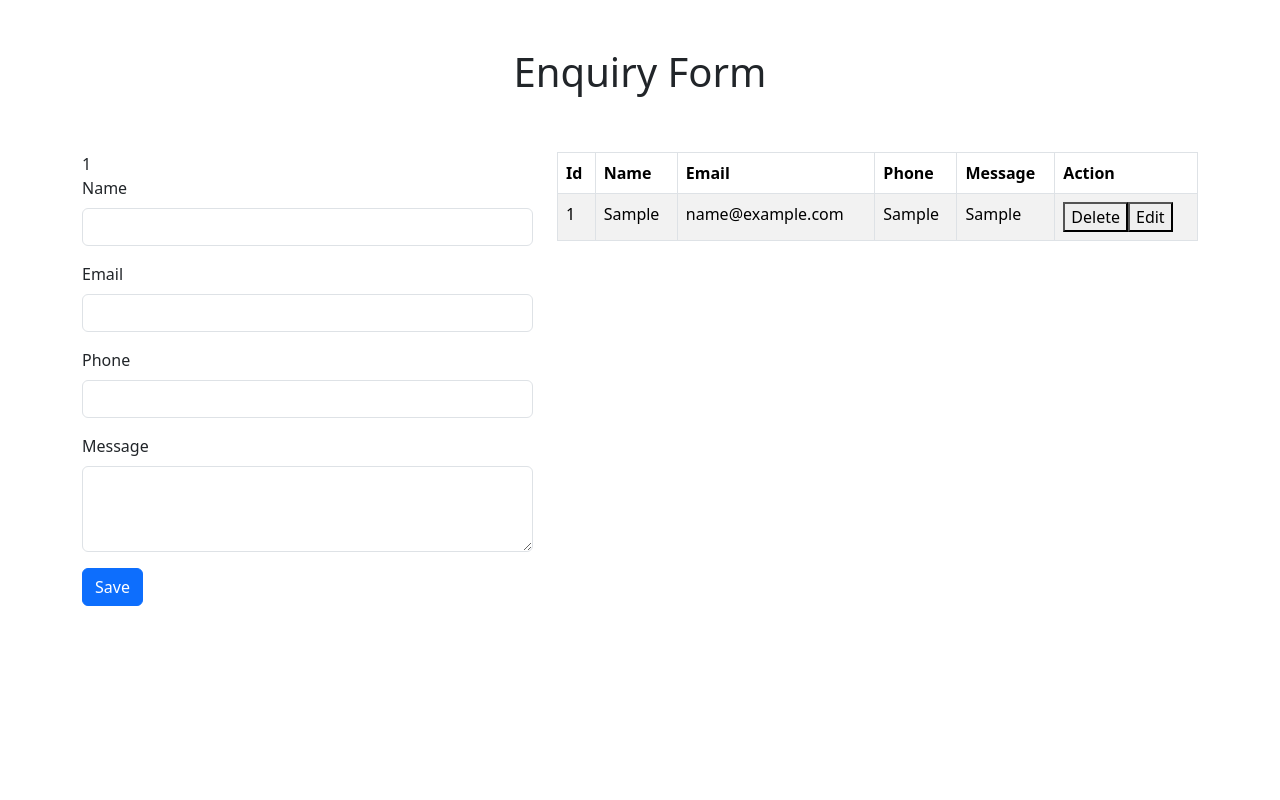
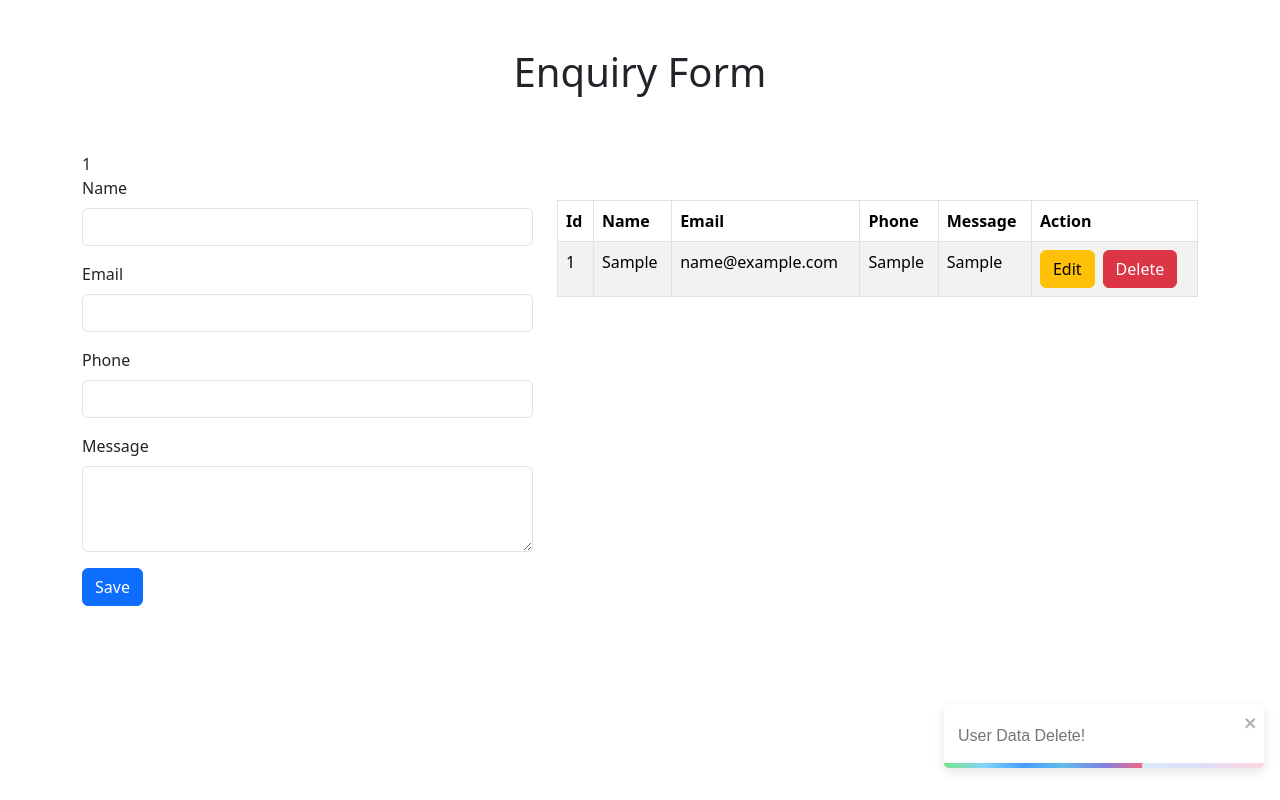
Before and after one commit to marleyDip/React-JS-Basics, a React (Create React App) app in the folder controlled-component/: page / in a window 1280 px wide. Both pictures are taken after typing "Sample", "name@example.com", "Sample", "Sample" into the empty fields and a click on the button "Save". Built offline with nearby package versions, Linux system fonts and the light colour scheme.

Commit message:
Update UserRow in userData State

```diff
--- a/controlled-component/src/App.js
+++ b/controlled-component/src/App.js
@@ -1,6 +1,6 @@
 import { useState } from "react";
 import "./App.css";
-import { Col, Container, Row, Table } from "react-bootstrap";
+import { Button, Col, Container, Row, Table } from "react-bootstrap";
 import { ToastContainer, toast } from "react-toastify";
 
 function App() {
@@ -23,6 +23,8 @@ function App() {
     let inputValue = event.target.value; // Deep
 
     // dynamically change value thats why not use => oldData.inputName
+
+    //set a property ( key ) in an object using a variable
     oldData[inputName] = inputValue;
     setFormData(oldData);
   };
@@ -39,18 +41,30 @@ function App() {
       uMessage: formData.uMessage,
     };
 
+    // edit data
+    if (formData.index === "") {
+      // find insert duplicate email or phone
       let checkFilterUser = userData.filter(
         (v) => v.uEmail == formData.uEmail || v.uPhone == formData.uPhone
       );
 
+      // check duplicate or not
       if (checkFilterUser.length == 1) {
         //alert("Email & Number Already Exists...");
 
         toast.error("Email & Number Already Exists...");
       } else {
+        // insert input data
         let oldUserData = [...userData, currentUserFormData]; // old Array ( [] ) + New Array Elements ( {} ) => [ {}, {}, {} ]
-      console.log(oldUserData);
+        //console.log(oldUserData);
+
+        toast("User Data Delete!", {
+          position: "bottom-right",
+        });
+
         setUserData(oldUserData);
+
+        // after submit data, it goes to empty
         setFormData({
           uName: "",
           uEmail: "",
@@ -59,19 +73,74 @@ function App() {
           index: "",
         });
       }
+    } else {
+      //console.log(formData.index);
+
+      let editIndex = formData.index; // 1
+      let oldData = userData; // clone
+
+      // check update duplicate email or phone
+      let checkFilterUser = userData.filter(
+        (v, i) =>
+          (v.uEmail == formData.uEmail || v.uPhone == formData.uPhone) &&
+          i != editIndex
+      ); // && = without own record
+      console.log(checkFilterUser);
+
+      // array index = [0], [1], ... but array length = 1, 2, 3
+      if (checkFilterUser.length == 0) {
+        // [{}, {}] => choice 2nd one & update
+        oldData[editIndex]["uName"] = formData.uName;
+        oldData[editIndex]["uEmail"] = formData.uEmail;
+        oldData[editIndex]["uPhone"] = formData.uPhone;
+        oldData[editIndex]["uMessage"] = formData.uMessage;
+
+        toast.info("User Data Updated!", {
+          position: "top-left",
+        });
+
+        setUserData(oldData);
+
+        setFormData({
+          uName: "",
+          uEmail: "",
+          uPhone: "",
+          uMessage: "",
+          index: "",
+        });
+      } else {
+        toast.error("Email & Number Already Exists...");
+      }
+    }
   };
 
   //console.log(formData);
 
+  // Delete User Data
   let deleteRow = (indexNumber) => {
     //alert(indexNumber);
 
     let filterDataAfterDelete = userData.filter((v, i) => i != indexNumber);
     //console.log(filterDataAfterDelete);
     toast.success("User Data Delete!", {
-      position: "top-center",
+      position: "bottom-center",
     });
     setUserData(filterDataAfterDelete);
+  };
+
+  // Edit User Data
+
+  let editRow = (indexNumber) => {
+    //alert(indexNumber);
+
+    let editData = userData.filter((v, i) => i == indexNumber)[0];
+    //console.log(editData); // {uName: 'Hasan', uMessage: ''}
+
+    // set a key "index" here bcz update it by index number below => handleSubmit() function
+    editData["index"] = indexNumber;
+    //console.log(editData); // {uName: 'Sofian', uMessage: '', index: 0}
+
+    setFormData(editData);
   };
 
   return (
@@ -145,7 +214,7 @@ function App() {
             </form>
           </Col>
 
-          <Col lg={7}>
+          <Col lg={7} className="mt-5">
             <Table striped bordered hover>
               <thead>
                 <tr>
@@ -174,11 +243,20 @@ function App() {
                         <td>{obj.uMessage}</td>
 
                         <td>
-                          <button onClick={() => deleteRow(index)}>
+                          <Button
+                            className="me-2"
+                            variant="warning"
+                            onClick={() => editRow(index)}
+                          >
+                            Edit
+                          </Button>
+
+                          <Button
+                            variant="danger"
+                            onClick={() => deleteRow(index)}
+                          >
                             Delete
-                          </button>
-
-                          <button>Edit</button>
+                          </Button>
                         </td>
                       </tr>
                     );
```
Lines whose indentation alone changed are shown as unchanged.
